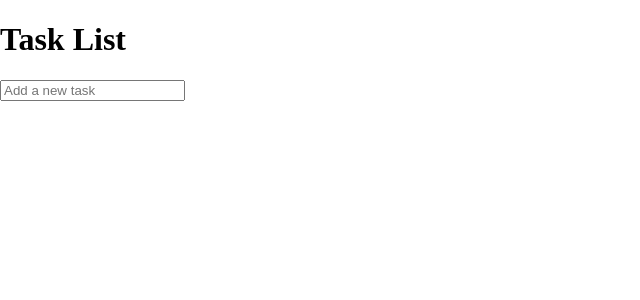
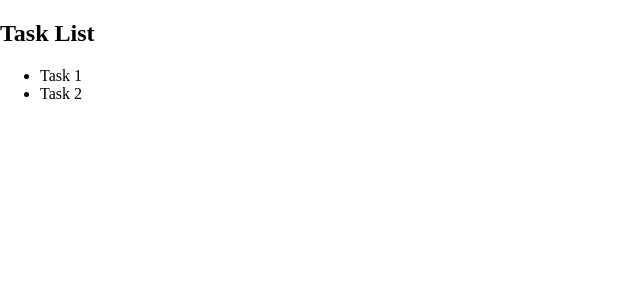
Before and after one commit to ako2223/notes2, a Vue app: page / in a window 1280 px wide. Shown: the top 300 px of the page, without its empty margins (0-640 px from the left). Built offline with nearby package versions, Linux system fonts and the light colour scheme.

Commit message:
Better task list more like required

```diff
--- /dev/null
+++ b/src/components/TaskDetail.vue
@@ -0,0 +1,55 @@
+<template>
+    <div class="task-detail" v-if="task">
+      <h1>{{ task.text }}</h1>
+      <p>{{ task.description }}</p>
+      <button @click="editMode = true">Edit</button>
+      <div v-if="editMode">
+        <input v-model="editedText" placeholder="New task name">
+        <textarea v-model="editedDescription" placeholder="New task description"></textarea>
+        <button @click="saveChanges">Save</button>
+      </div>
+    </div>
+  </template>
+
+  <script>
+  export default {
+    props: {
+      task: Object
+    },
+    data() {
+      return {
+        editMode: false,
+        editedText: '',
+        editedDescription: ''
+      };
+    },
+    watch: {
+      task: {
+        immediate: true,
+        handler(newVal) {
+          if (newVal) {
+            this.editedText = newVal.text;
+            this.editedDescription = newVal.description;
+          }
+        }
+      }
+    },
+    methods: {
+      saveChanges() {
+        this.$emit('editTask', this.editedText, this.editedDescription);
+        this.editMode = false;
+      }
+    }
+  };
+  </script>
+
+  <style scoped>
+  .task-detail {
+    margin-left: 30%; /* Adjust this to create some space between menu and detail */
+  }
+
+  input, textarea {
+    display: block;
+    margin-bottom: 10px;
+  }
+  </style>
--- a/src/pages/HomePage.vue
+++ b/src/pages/HomePage.vue
@@ -1,20 +1,63 @@
 <template>
   <div id="app">
-    <TaskList/>
+    <div class="task-menu">
+      <h2>Task List</h2>
+      <ul>
+        <li v-for="(task, index) in tasks" :key="index" @click="selectTask(index)" :class="{ 'selected': selectedTaskIndex === index }">
+          {{ task.text }}
+        </li>
+      </ul>
+    </div>
+    <TaskDetail :task="selectedTask" @editTask="editTask" v-if="selectedTask" />
   </div>
 </template>
 
 <script>
 import TaskList from '../components/FirstComponent.vue'
+import TaskDetail from '../components/TaskDetail.vue'
 
 export default {
   name: 'App',
   components: {
-    TaskList
+    TaskList,
+    TaskDetail
+  },
+  data() {
+    return {
+      tasks: [
+        { text: 'Task 1', description: 'Description of Task 1' },
+        { text: 'Task 2', description: 'Description of Task 2' },
+        // Add more tasks as needed
+      ],
+      selectedTaskIndex: null
+    }
+  },
+  computed: {
+    selectedTask() {
+      return this.selectedTaskIndex !== null ? this.tasks[this.selectedTaskIndex] : null;
+    }
+  },
+  methods: {
+    selectTask(index) {
+      this.selectedTaskIndex = index;
+    },
+    editTask(newText, newDescription) {
+      if (this.selectedTaskIndex !== null) {
+        this.tasks[this.selectedTaskIndex].text = newText;
+        this.tasks[this.selectedTaskIndex].description = newDescription;
+      }
+    }
   }
 }
 </script>
 
 <style>
-/* Add your CSS styling here */
+.task-menu {
+  width: 25%;
+  float: left;
+}
+
+.selected {
+  background-color: lightgray;
+}
 </style>
```
Also changed, not shown: src/components/FirstComponent.vue (line endings or trailing spaces).
